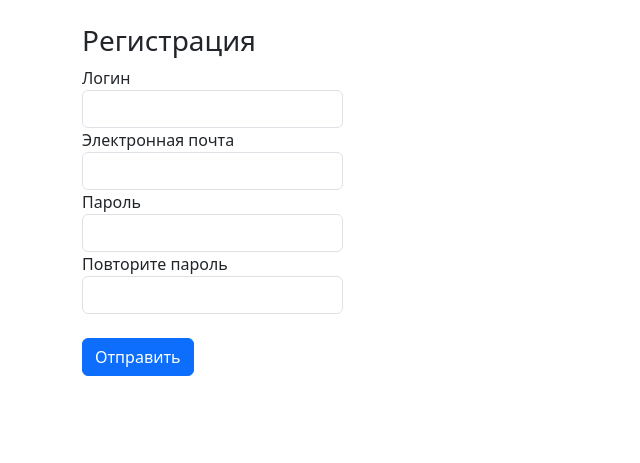
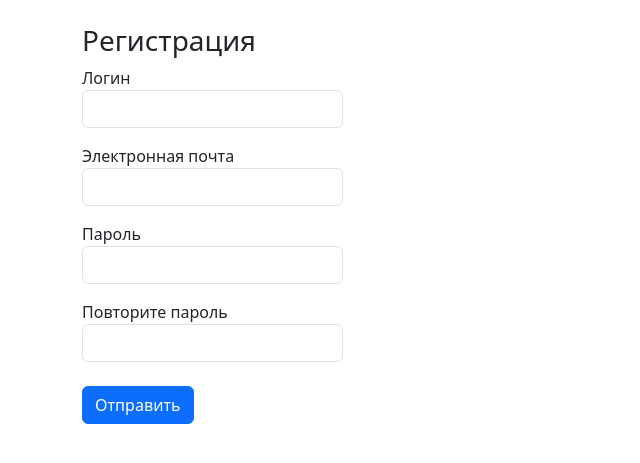
Before and after one commit to hodakoov/advertising_site, a Flask app: page /users/register in a window 1280 px wide. Shown: the part 79-542 px from the top of the page, without its empty margins (0-640 px from the left). Run offline with Flask 3, Linux system fonts and the light colour scheme.

Commit message:
FIX. Отступы в формах

```diff
--- a/app/templates/user/registration.html
+++ b/app/templates/user/registration.html
@@ -19,23 +19,22 @@
             {% endwith %}
             <form action="{{ url_for('user.process_reg') }}" method="POST">
                 {{ form.hidden_tag() }}
-                <div class="form-group">
+                <div class="form-group" style="margin-bottom: 1em">
                     {{ form.username.label }}
                     {{ form.username() }}
                 </div>
-                <div class="form-group">
+                <div class="form-group" style="margin-bottom: 1em">
                     {{ form.email.label }}
                     {{ form.email() }}
                 </div>
-                <div class="form-group">
+                <div class="form-group" style="margin-bottom: 1em">
                     {{ form.password.label }}
                     {{ form.password() }}
                 </div>
-                <div class="form-group">
+                <div class="form-group" style="margin-bottom: 1.5em">
                     {{ form.password2.label }}
                     {{ form.password2() }}
                 </div>
-                <br>
                 {{ form.submit() }}
             </form>
         </div>
```
Also changed, not shown: app/templates/user/login.html (+3 -5 lines).
